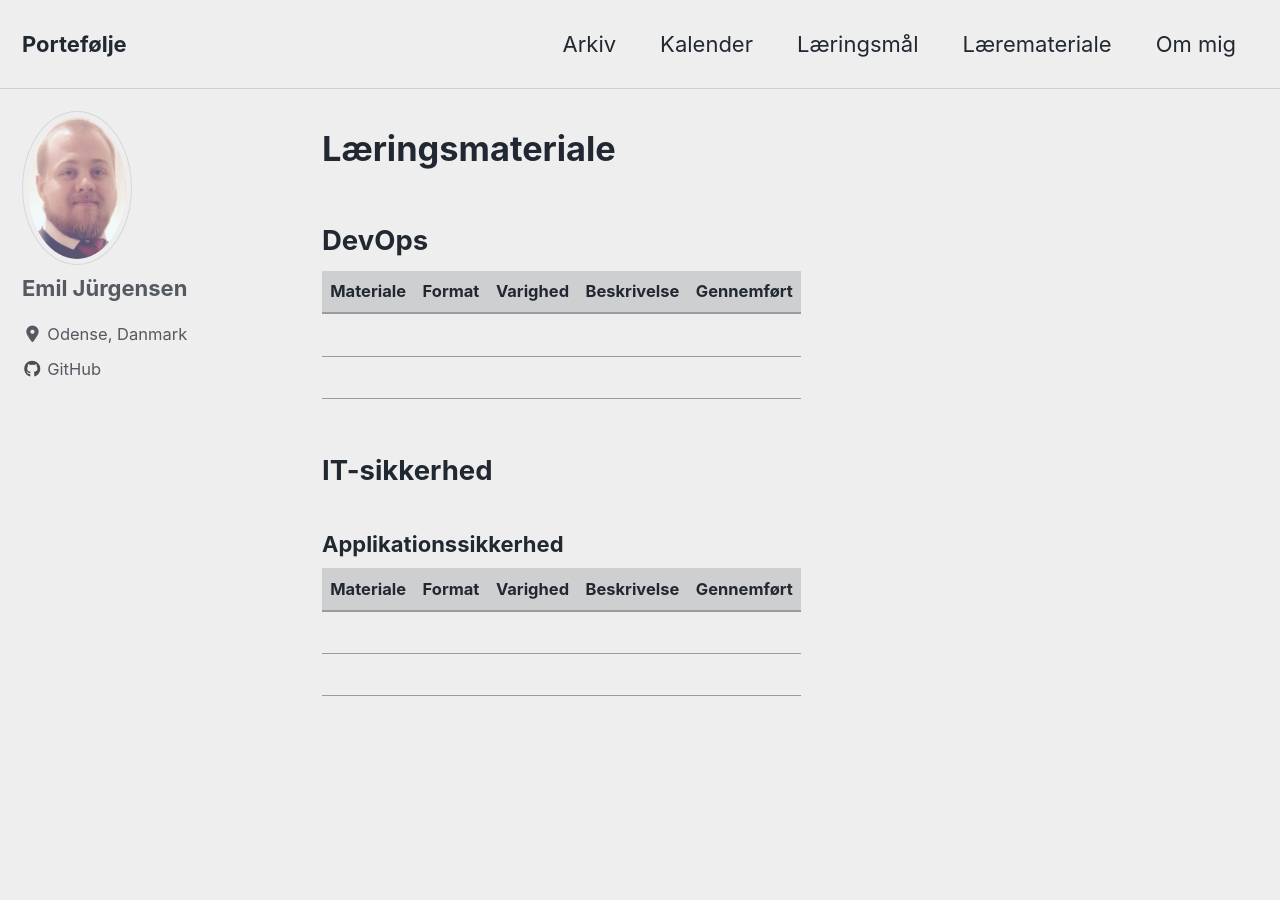
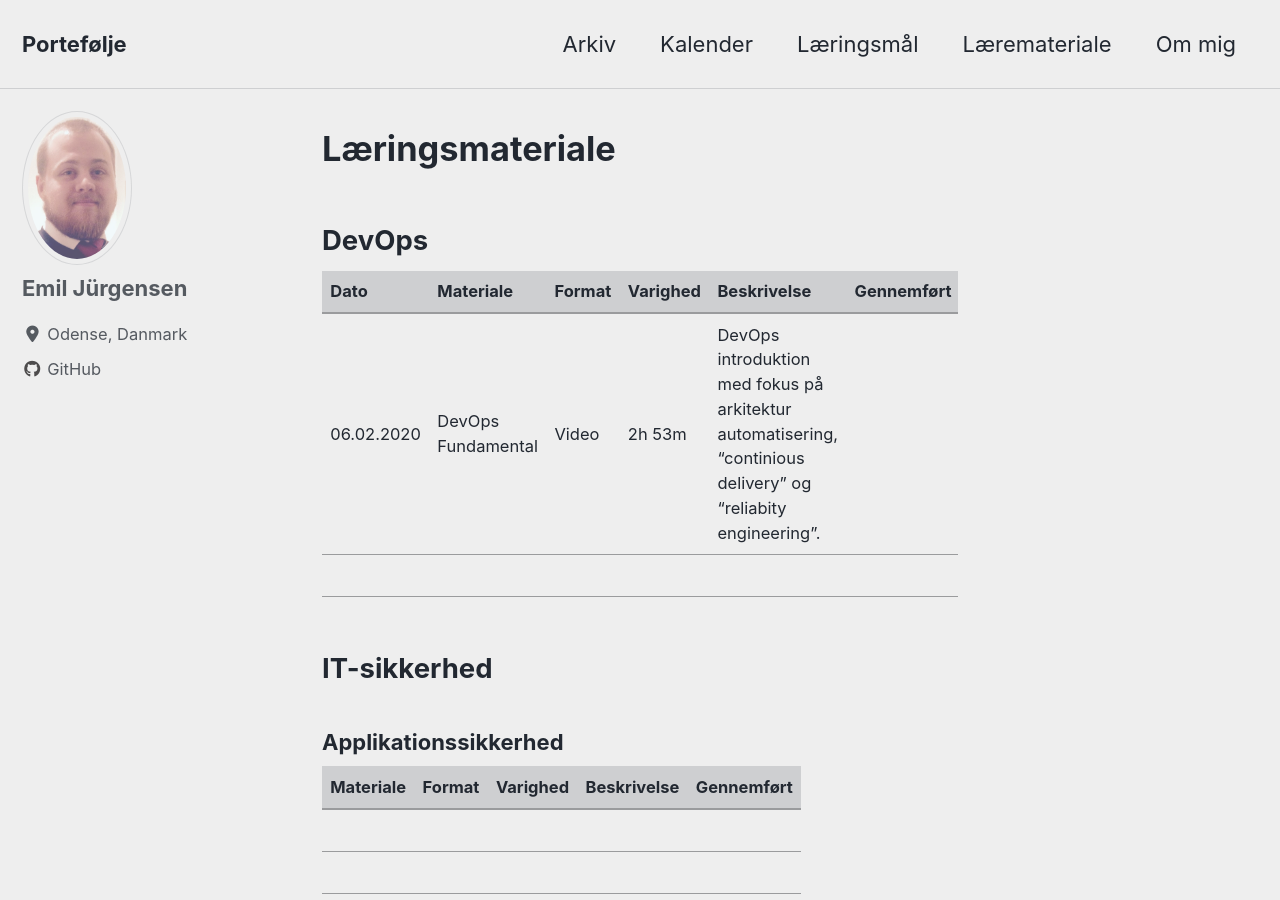
Before and after one commit to Emil428f/Portfolio, a Jekyll site: the page built from study-material.md, in a window 1280 px wide and 900 px high. Built offline with Jekyll 4.4.1, drawn with Linux system fonts in a browser that asks for light colours; cached includes are drawn as plain includes; nearby versions of some CDN libraries.

Commit message:
Update study-material.md

```diff
--- a/study-material.md
+++ b/study-material.md
@@ -6,9 +6,9 @@ author_profile: true
 
 <h2>DevOps</h2>
 
-| Materiale | Format | Varighed | Beskrivelse | Gennemført |
-|-------|--------|---------|---------|---------|
-|  |  |  |  |  |
+| Dato | Materiale | Format | Varighed | Beskrivelse | Gennemført |
+|-------|-------|--------|---------|---------|---------|
+| 06.02.2020 | DevOps Fundamental | Video | 2h 53m | DevOps introduktion med fokus på arkitektur automatisering, "continious delivery" og "reliabity engineering". |  |
 |  |  |  |  |  |
 
 <h2>IT-sikkerhed</h2>
```
